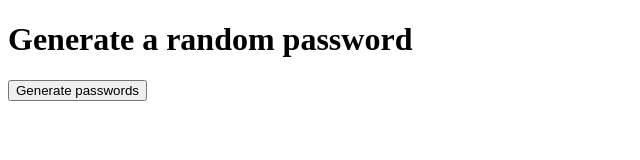
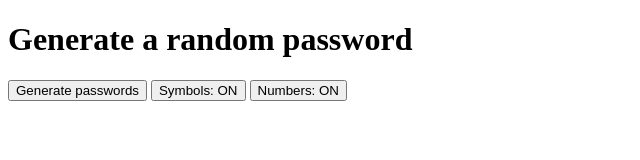
Before and after one commit to ajmccraw/password-generator-2, a plain HTML site: page index.html in a window 1280 px wide. Shown: the whole page, without its empty margins (0-640 px from the left). Drawn offline with Linux system fonts and the light colour scheme.

Commit message:
added buttons in the buttons wrapper div

```diff
--- a/index.html
+++ b/index.html
@@ -11,6 +11,8 @@
         <p id="desc" class="desc-dark"></p>
         <div id="buttons-wrapper">
             <button id="generator-btn">Generate passwords</button>
+            <button id="symbols-btn">Symbols: ON</button>
+            <button id="numbers-btn">Numbers: ON</button>
         </div>
     </div>
 
```
